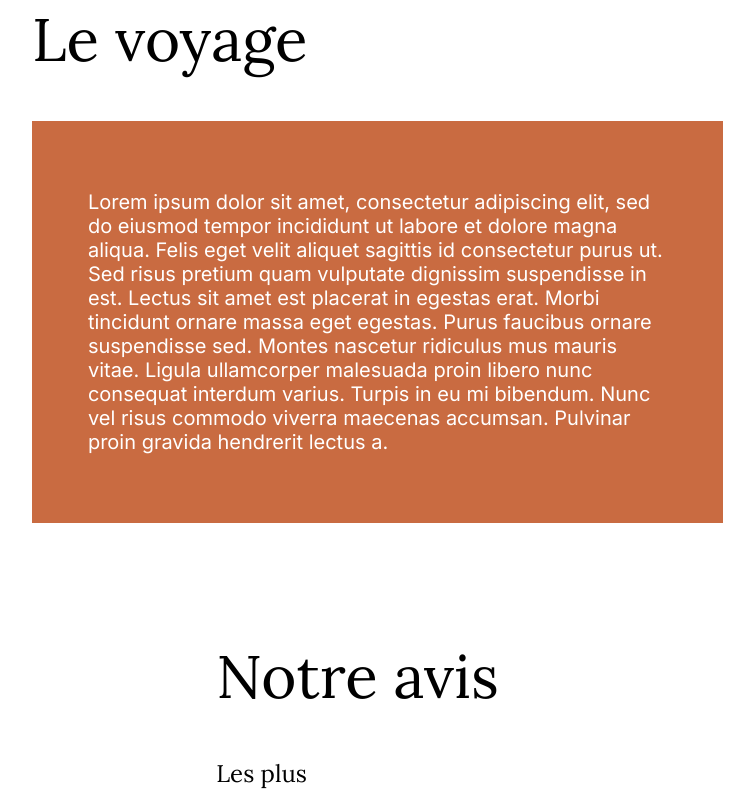
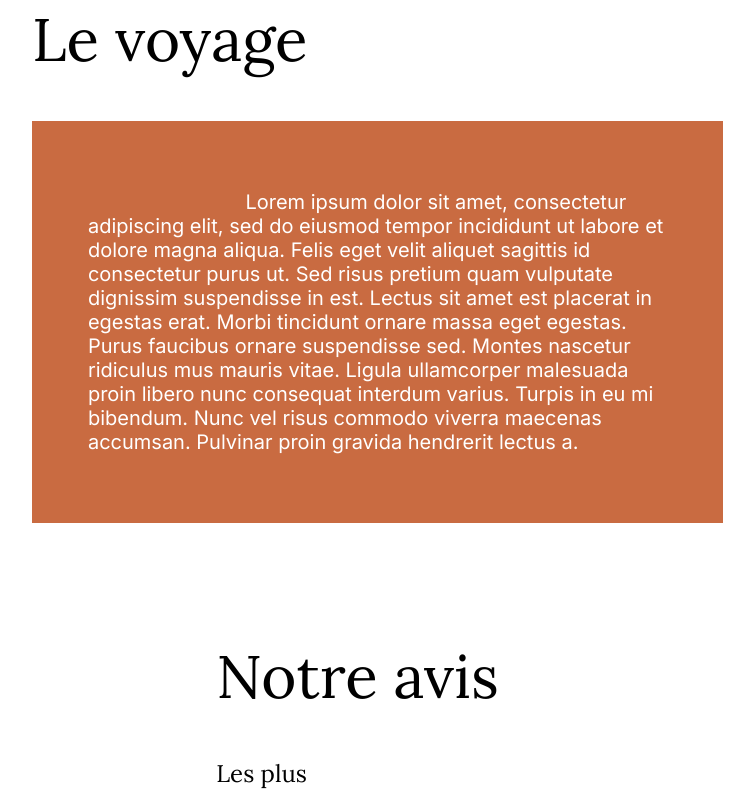
Before and after one commit to Jerrylejer/BlogVoyages, an Angular app: page /article/1 in a window 1280 px wide. Shown: the part 900-1700 px from the top of the page, without its empty margins (331-1085 px from the left). Built offline with nearby package versions, Linux system fonts and the light colour scheme.

Commit message:
css inclusion du whitespace pour conserver la disposition originale de mon texte dans "le voyage" et "résumé"

```diff
--- a/src/app/components/trip-summary/trip-summary.component.css
+++ b/src/app/components/trip-summary/trip-summary.component.css
@@ -5,6 +5,8 @@
     max-width: 54vw;
     padding: 69px 56px;
     color: var(--white);
+    /* Conserve les saut de ligne et les espaces */
+    white-space: pre-wrap;
 }
 
 .main-title{
--- a/src/app/mock/Article.ts
+++ b/src/app/mock/Article.ts
@@ -73,7 +73,7 @@ export const ARTICLES: Iarticle[] = [
       },
     ],
     tripDescription:
-      'Lorem ipsum dolor sit amet, consectetur adipiscing elit, sed do eiusmod tempor incididunt ut labore et dolore magna aliqua. Felis eget velit aliquet sagittis id consectetur purus ut. Sed risus pretium quam vulputate dignissim suspendisse in est. Lectus sit amet est placerat in egestas erat. Morbi tincidunt ornare massa eget egestas. Purus faucibus ornare suspendisse sed. Montes nascetur ridiculus mus mauris vitae. Ligula ullamcorper malesuada proin libero nunc consequat interdum varius. Turpis in eu mi bibendum. Nunc vel risus commodo viverra maecenas accumsan. Pulvinar proin gravida hendrerit lectus a.',
+      '                            Lorem ipsum dolor sit amet, consectetur adipiscing elit, sed do eiusmod tempor incididunt ut labore et dolore magna aliqua. Felis eget velit aliquet sagittis id consectetur purus ut. Sed risus pretium quam vulputate dignissim suspendisse in est. Lectus sit amet est placerat in egestas erat. Morbi tincidunt ornare massa eget egestas. Purus faucibus ornare suspendisse sed. Montes nascetur ridiculus mus mauris vitae. Ligula ullamcorper malesuada proin libero nunc consequat interdum varius. Turpis in eu mi bibendum. Nunc vel risus commodo viverra maecenas accumsan. Pulvinar proin gravida hendrerit lectus a.',
     positivePoints: [
       { text: 'close to France' },
       { text: 'not expensive' },
@@ -88,7 +88,7 @@ export const ARTICLES: Iarticle[] = [
       { text: 'try to eat some local dishes, it worth !' },
     ],
     summary:
-      'Lorem ipsum dolor sit amet, consectetur adipiscing elit, sed do eiusmod tempor incididunt ut labore et dolore magna aliqua. Senectus et netus et malesuada fames ac turpis. Risus commodo viverra maecenas accumsan lacus vel facilisis volutpat est. Pulvinar pellentesque habitant morbi tristique senectus et netus. ',
+      '                           Lorem ipsum dolor sit amet, consectetur adipiscing elit, sed do eiusmod tempor incididunt ut labore et dolore magna aliqua. Senectus et netus et malesuada fames ac turpis. Risus commodo viverra maecenas accumsan lacus vel facilisis volutpat est. Pulvinar pellentesque habitant morbi tristique senectus et netus. ',
     topArticle: true,
   },
   {
```
